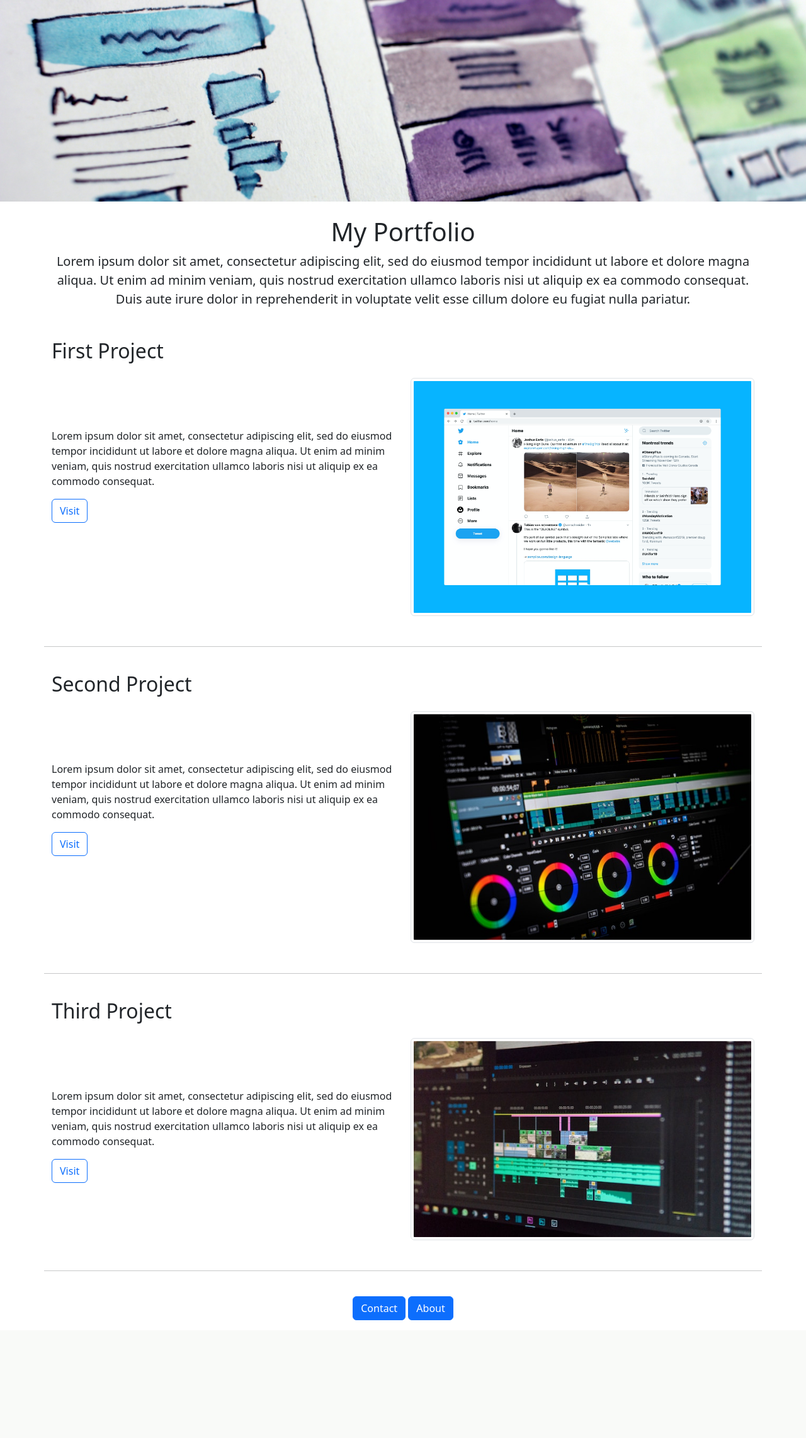
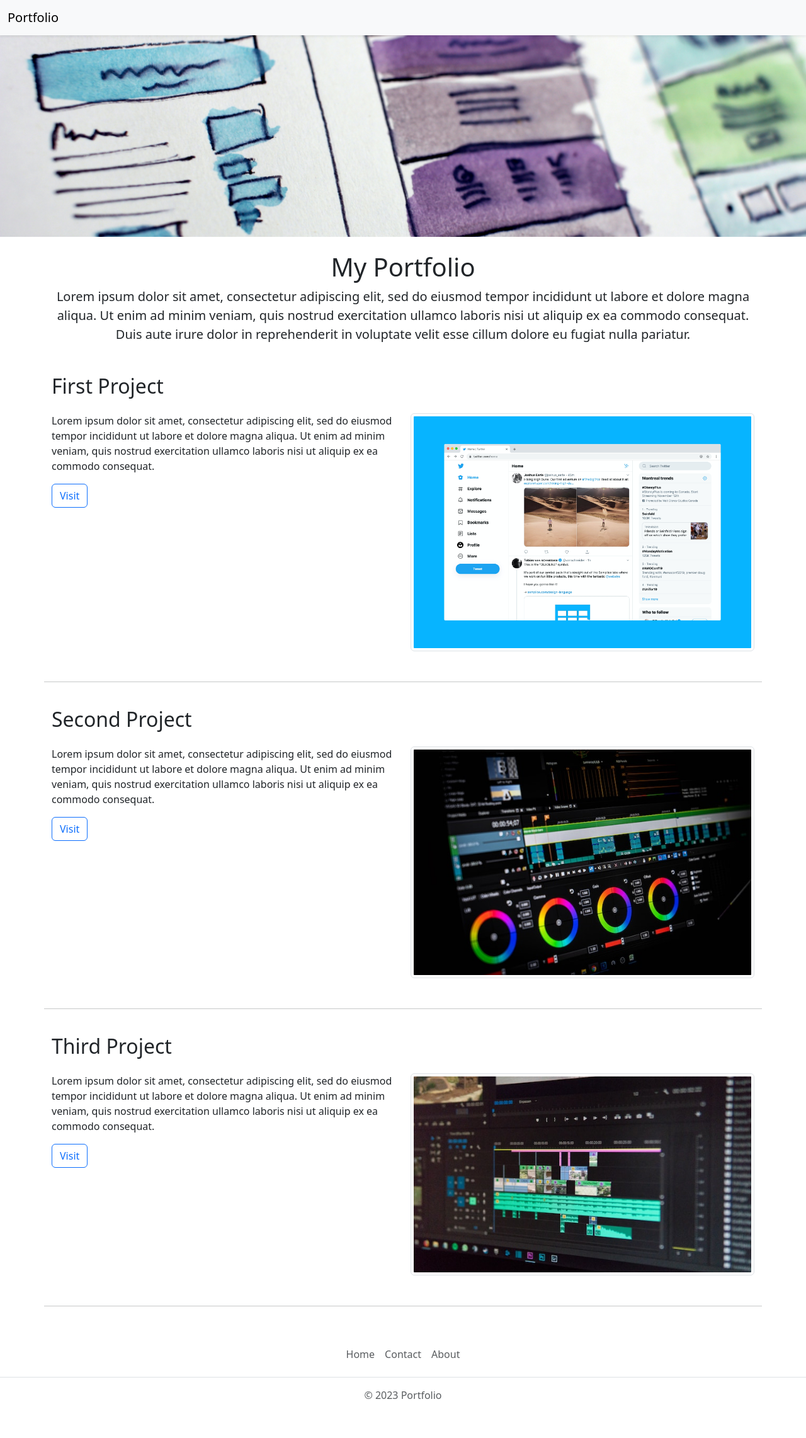
Before and after one commit to Ankit4j/portfolio, a Flask app: page / in a window 1280 px wide. Shown: the whole page at 63% size. Before the commit the page ends 2096 px from the top, so only its background shows below. Run offline with Flask 3, Linux system fonts and the light colour scheme.

Commit message:
done some code refactoring

```diff
--- a/main.py
+++ b/main.py
@@ -5,15 +5,18 @@ app = Flask(__name__)
 
 projects = [{'title': 'First Project',
             'body': 'Lorem ipsum dolor sit amet, consectetur adipiscing elit, sed do eiusmod tempor incididunt ut labore et dolore magna aliqua. Ut enim ad minim veniam, quis nostrud exercitation ullamco laboris nisi ut aliquip ex ea commodo consequat.',
-            'image_url': '../static/first-img.jpg'
+            'image_url': '../static/first-img.jpg',
+            'project_url': 'https://github.com/Ankit4j/web-scraper'
             },
            {'title': 'Second Project',
             'body': 'Lorem ipsum dolor sit amet, consectetur adipiscing elit, sed do eiusmod tempor incididunt ut labore et dolore magna aliqua. Ut enim ad minim veniam, quis nostrud exercitation ullamco laboris nisi ut aliquip ex ea commodo consequat.',
-            'image_url': '../static/second-img.jpg'
+            'image_url': '../static/second-img.jpg',
+            'project_url': 'https://github.com/Ankit4j/chrome-extension'
             },
            {'title': 'Third Project',
             'body': 'Lorem ipsum dolor sit amet, consectetur adipiscing elit, sed do eiusmod tempor incididunt ut labore et dolore magna aliqua. Ut enim ad minim veniam, quis nostrud exercitation ullamco laboris nisi ut aliquip ex ea commodo consequat.',
-            'image_url': '../static/third-img.jpg'
+            'image_url': '../static/third-img.jpg',
+            'project_url': 'https://github.com/Ankit4j/drum-kit'
     }
 ]
 
--- /dev/null
+++ b/templates/footer.html
@@ -0,0 +1,8 @@
+<footer class="py-3 my-4">
+    <ul class="nav justify-content-center border-bottom pb-3 mb-3">
+      <li class="nav-item"><a href="#" class="nav-link px-2 text-body-secondary">Home</a></li>
+      <li class="nav-item"><a href="#" class="nav-link px-2 text-body-secondary">Contact</a></li>
+      <li class="nav-item"><a href="#" class="nav-link px-2 text-body-secondary">About</a></li>
+    </ul>
+    <p class="text-center text-body-secondary">© 2023 Portfolio</p>
+  </footer>
--- a/templates/home.html
+++ b/templates/home.html
@@ -12,47 +12,21 @@
             object-fit: cover;
         }
 
-        .project-text{
-            margin-top: 80px;
-        }
-
 
     </style>
 </head>
 <body>
-    <img class="img-fluid mb-4" src="../static/top-image.jpg">
+    {% include 'nav.html' %}
+    <img class="img-fluid mb-4" src="../static/top-image.jpg" style="margin-top:56px">
     <div class="container">
     <div class="mb-4">
     <h1 class="text-center">My Portfolio</h1>
     <p class="lead text-center">Lorem ipsum dolor sit amet, consectetur adipiscing elit, sed do eiusmod tempor incididunt ut labore et dolore magna aliqua. Ut enim ad minim veniam, quis nostrud exercitation ullamco laboris nisi ut aliquip ex ea commodo consequat. Duis aute irure dolor in reprehenderit in voluptate velit esse cillum dolore eu fugiat nulla pariatur.</p>
     </div>
-    <div class="mt-5 mb-2">
-    {% for project in projects %}
-    <h2 class="mt-2 mb-4">{{project['title']}}</h2>
 
-    <div class="row mt-2 mb-4">
-
-        <div class="col-6">
-            <div class="project-text">
-                <p>{{project['body']}}</p>
-            </div>
-            <button class="project-btn btn btn-outline-primary">Visit</button>
-
-        </div>
-        <div class="col-6">
-            <img class="img-thumbnail" src="{{project['image_url']}}">
-        </div>
-
-        <hr class="mt-5 mb-3">
+    {% include 'projects_list.html' %}
 
     </div>
-
-    {% endfor %}
-    </div>
-    <div class="text-center mt-3 mb-3">
-    <button class="btn btn-primary">Contact</button>
-    <button class="btn btn-primary">About</button>
-    </div>
-    </div>
+    {% include 'footer.html' %}
 </body>
 </html>
--- /dev/null
+++ b/templates/nav.html
@@ -0,0 +1,5 @@
+<nav class="navbar bg-body-tertiary shadow-sm fixed-top">
+    <div class="container-fluid">
+      <a class="navbar-brand" href="#">Portfolio</a>
+    </div>
+  </nav>
--- /dev/null
+++ b/templates/projects_list.html
@@ -0,0 +1,23 @@
+<div class="mt-5 mb-2">
+    {% for project in projects %}
+    <h2 class="mt-2 mb-4">{{project['title']}}</h2>
+
+    <div class="row mt-2 mb-4">
+
+        <div class="col-md-6">
+            <div class="project-text">
+                <p>{{project['body']}}</p>
+            </div>
+            <a href="{{ project['project_url'] }}" class="project-btn btn btn-outline-primary">Visit</a>
+
+        </div>
+        <div class="col-md-6">
+            <img class="img-thumbnail" src="{{project['image_url']}}">
+        </div>
+
+        <hr class="mt-5 mb-3">
+
+    </div>
+
+    {% endfor %}
+</div>
```
